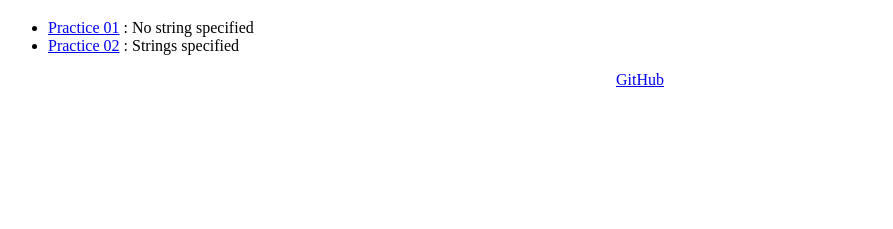
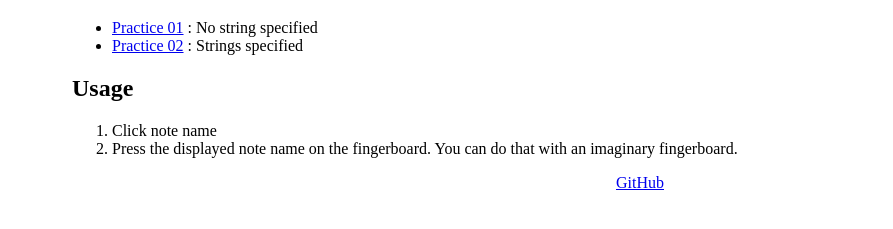
Before and after one commit to mitsugu/fret, a plain HTML site: page index.html in a window 1280 px wide. Shown: the part 61-290 px from the top of the page, without its empty margins (0-893 px from the left). Drawn offline with Linux system fonts and the light colour scheme.

Commit message:
add usage

```diff
--- a/index.html
+++ b/index.html
@@ -4,6 +4,10 @@
 	<meta charset="UTF-8">
 	<title>Fretboard Visualization Practice</title>
 	<style>
+		.contents {
+			margin-left:4em;
+			margin-right:4em;
+		}
 		h1 {
 			text-align:center;
 		}
@@ -14,10 +18,17 @@
 </head>
 <body>
 	<h1>Fretboard Visualization Practice</h1>
-	<ul>
-		<li><a href="Practice01.html">Practice 01</a> : No string specified</li>
-		<li><a href="Practice02.html">Practice 02</a> : Strings specified</li>
-	</ul>
-	<div class="footer"><a href="https://github.com/mitsugu/fret">GitHub</a></div>
+	<div class="contents">
+		<ul>
+			<li><a href="Practice01.html">Practice 01</a> : No string specified</li>
+			<li><a href="Practice02.html">Practice 02</a> : Strings specified</li>
+		</ul>
+		<h2>Usage</h2>
+		<ol>
+			<li>Click note name</li>
+			<li>Press the displayed note name on the fingerboard. You can do that with an imaginary fingerboard.</li>
+		</ol>
+		<div class="footer"><a href="https://github.com/mitsugu/fret">GitHub</a></div>
+	</div>
 </body>
 </html>
```
